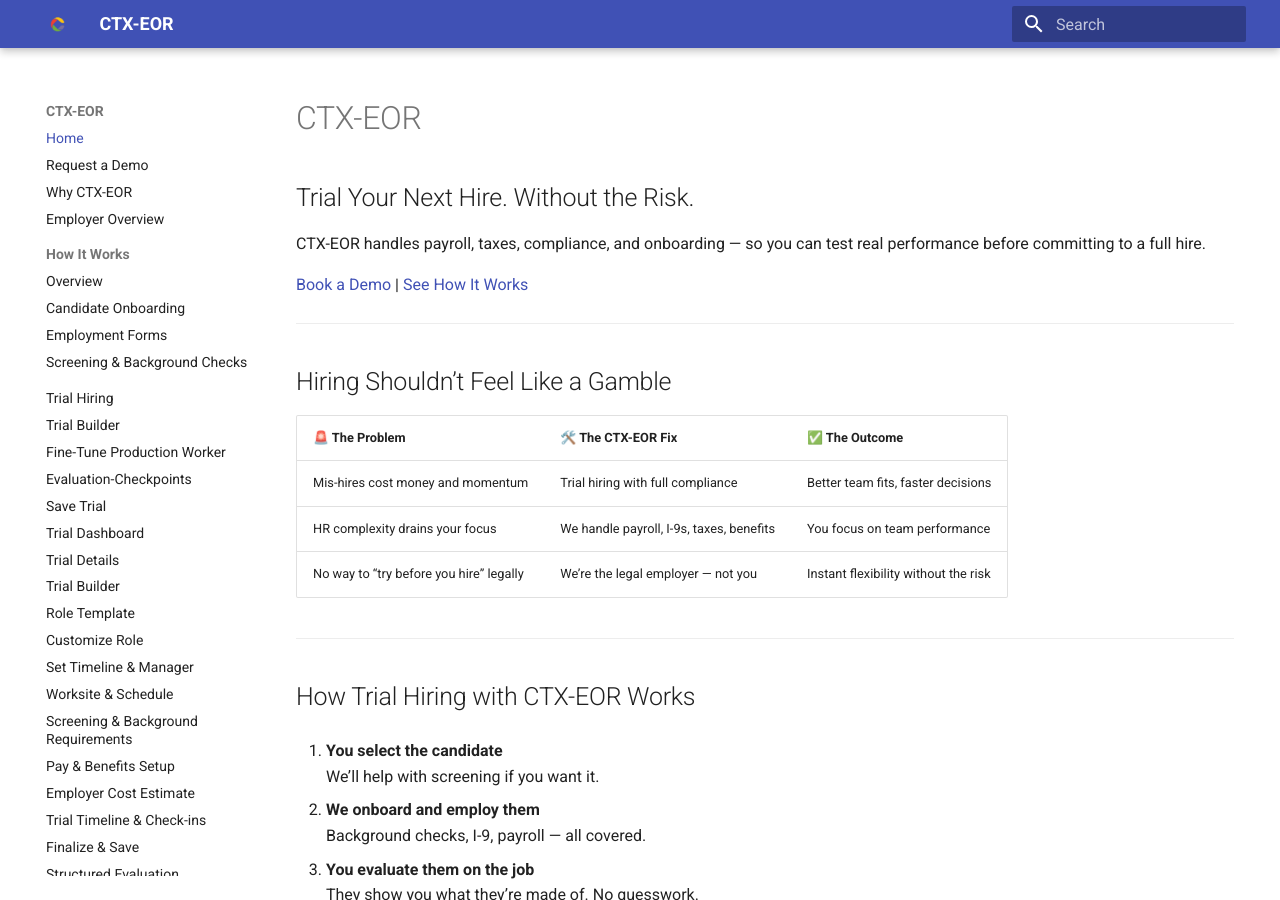
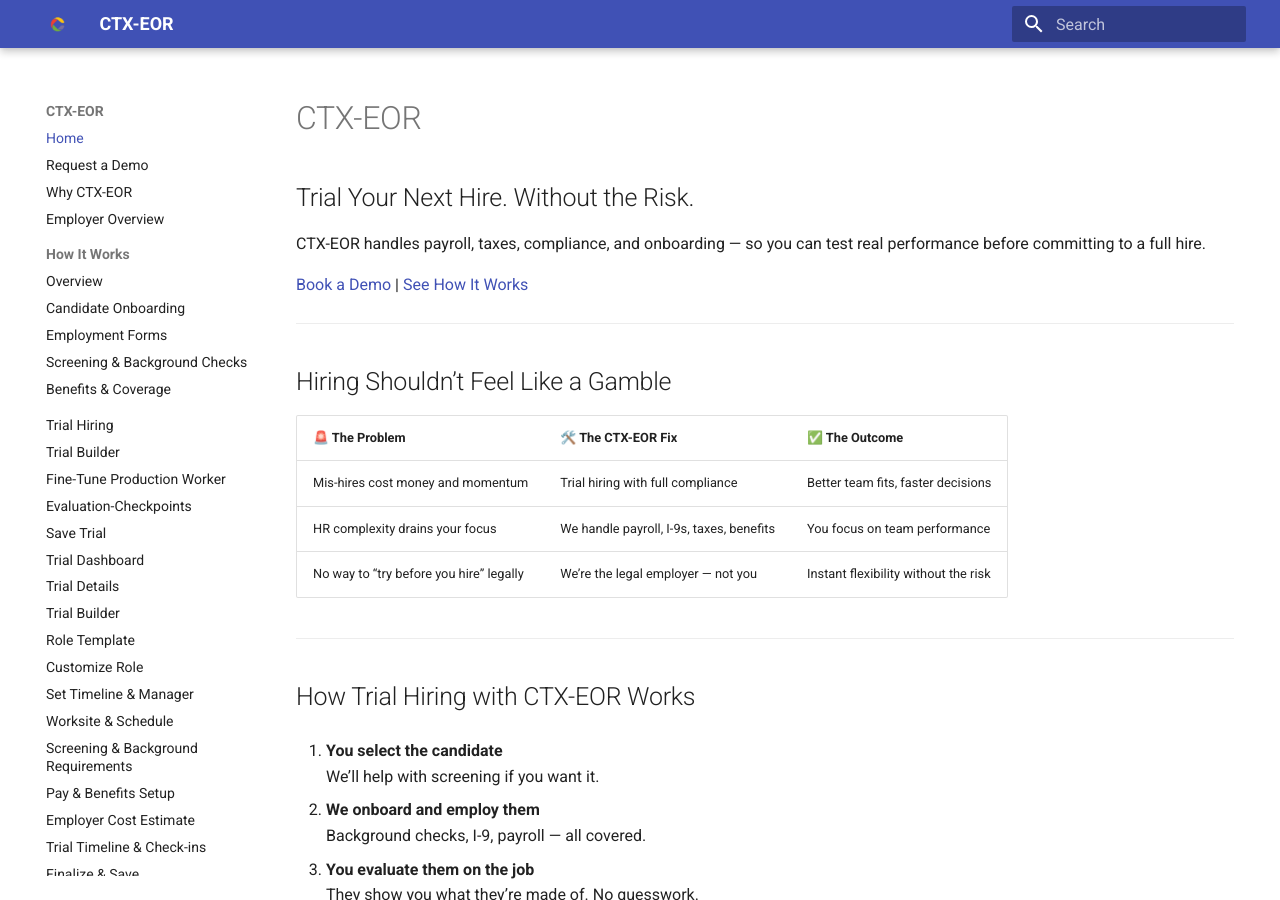
Before and after one commit to cirrusflyer275ds/ctx-eor-site, an MkDocs documentation site: the page built from docs/index.md, in a window 1280 px wide and 900 px high. Built offline with MkDocs 1.6.1 and Material for MkDocs 9.7.7, drawn with Linux system fonts in a browser that asks for light colours.

Commit message:
Update mkdocs.yml

```diff
--- a/mkdocs.yml
+++ b/mkdocs.yml
@@ -34,6 +34,7 @@
     - Candidate Onboarding: onboarding-step-2-candidate-onboarding.md
     - Employment Forms: onboarding-step-3-employment-forms.md
     - Screening & Background Checks: onboarding-step-4-screening.md
+    - Benefits & Coverage: onboarding-step-5-benefits.md
   - Trial Hiring: trial-hiring.md
   - Trial Builder: trial-builder.md
   - Fine-Tune Production Worker: fine-tune-production-worker.md
```
